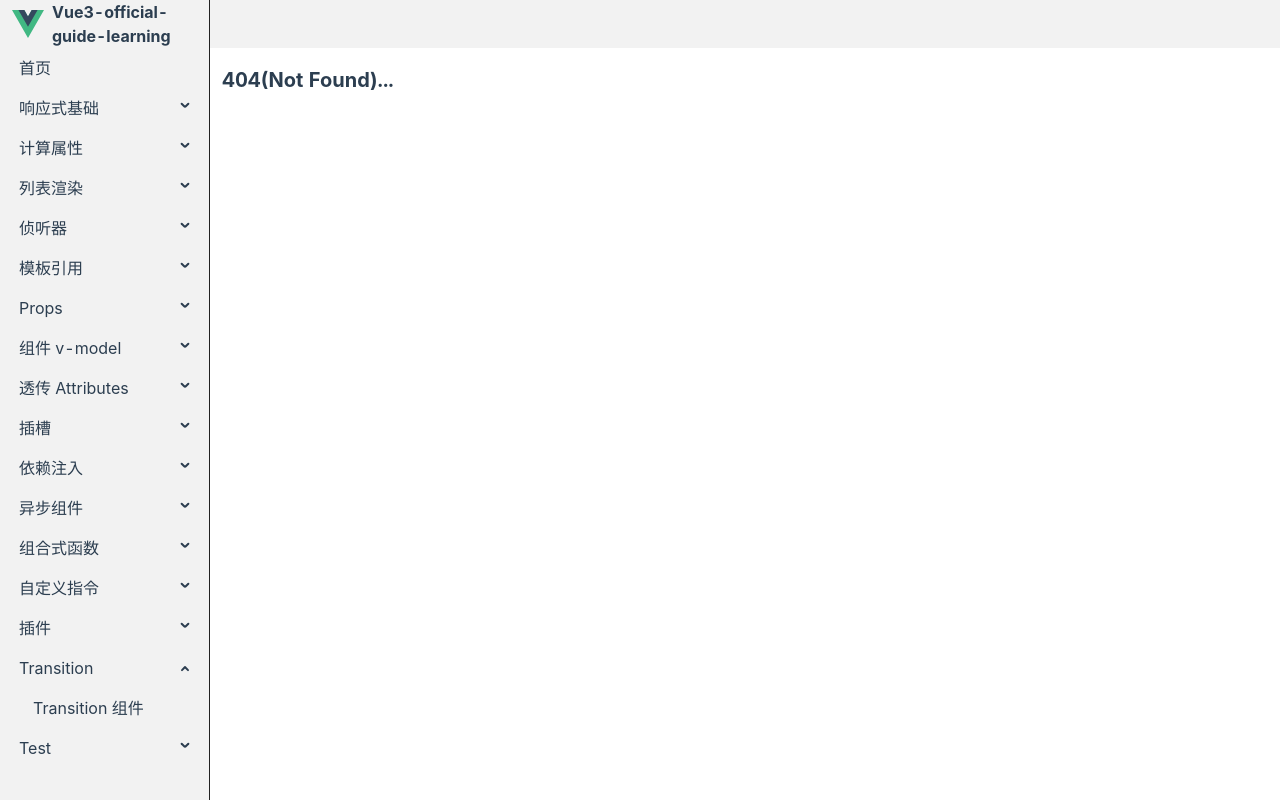
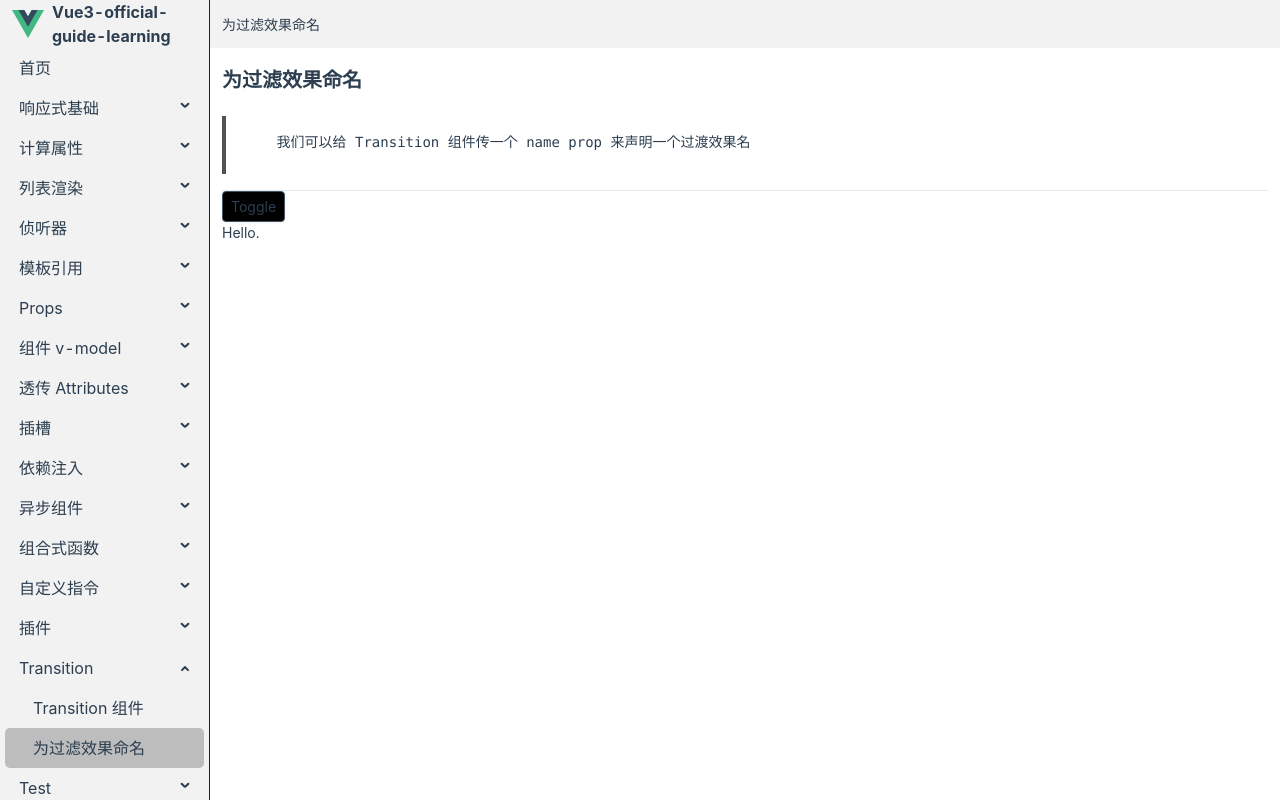
Before and after one commit to yuanlee301415/vue3-official-guide-learning, a Vue app: page /transition/named-transitions in a window 1280 px wide. Before the commit this address had no page. Built offline with nearby package versions, Linux system fonts and the light colour scheme.

Commit message:
Transition>为过滤效果命名

```diff
--- a/src/router/routes/modules/transition.js
+++ b/src/router/routes/modules/transition.js
@@ -15,6 +15,13 @@ const TRANSITION_ROUTE = {
         title: 'Transition 组件',
       },
     },
+    {
+      path: 'named-transitions',
+      component: () => import('@/views/transition/named-transitions.vue'),
+      meta: {
+        title: '为过滤效果命名',
+      },
+    },
   ],
 }
 
--- /dev/null
+++ b/src/views/transition/named-transitions.vue
@@ -0,0 +1,33 @@
+<script setup>
+import { ref } from 'vue'
+
+const show = ref(true)
+</script>
+
+<template>
+  <div>
+    <h1>为过滤效果命名</h1>
+
+    <pre>
+      我们可以给 Transition 组件传一个 name prop 来声明一个过渡效果名
+    </pre>
+
+    <hr />
+    <button @click="show = !show">Toggle</button>
+    <Transition name="fade">
+      <div v-show="show">Hello.</div>
+    </Transition>
+  </div>
+</template>
+
+<style scoped>
+.fade-enter-active,
+.fade-leave-active {
+  transition: opacity 0.5s ease;
+}
+
+.fade-enter-from,
+.fade-leave-to {
+  opacity: 0;
+}
+</style>
```
